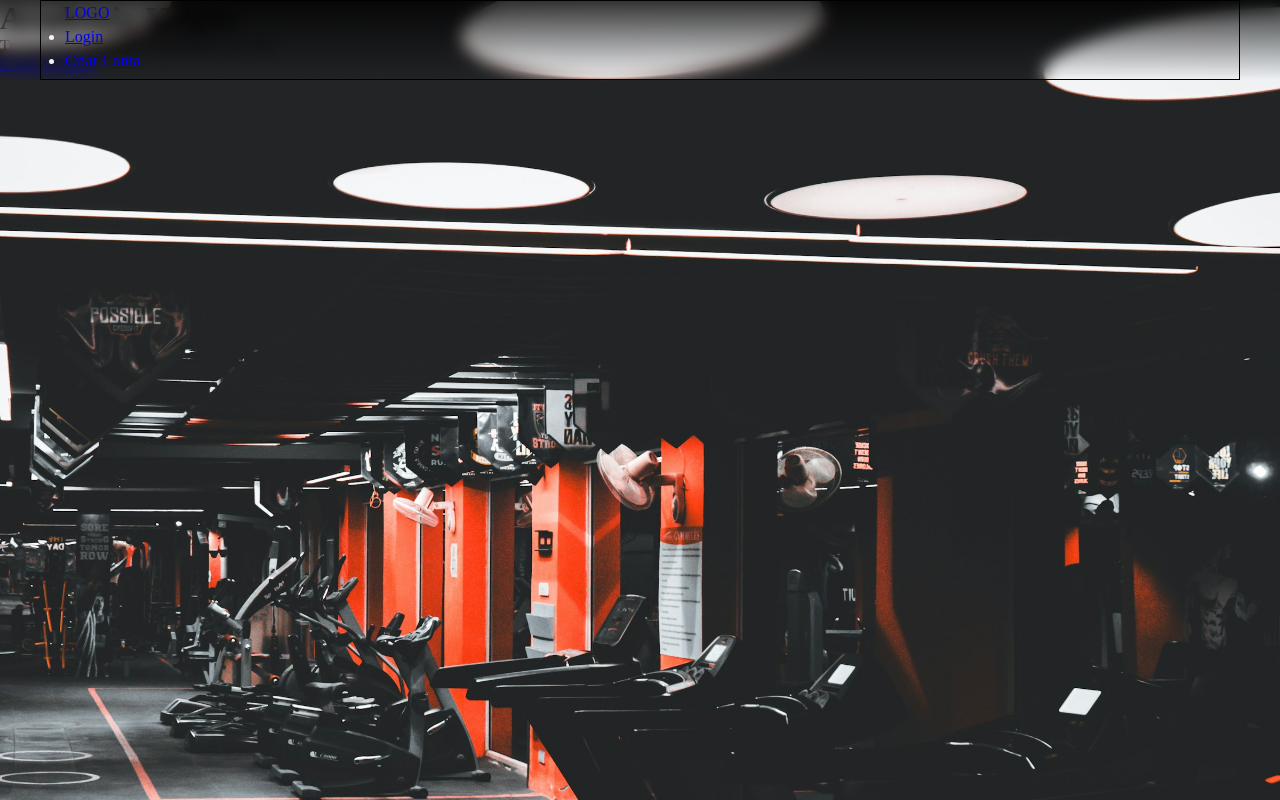
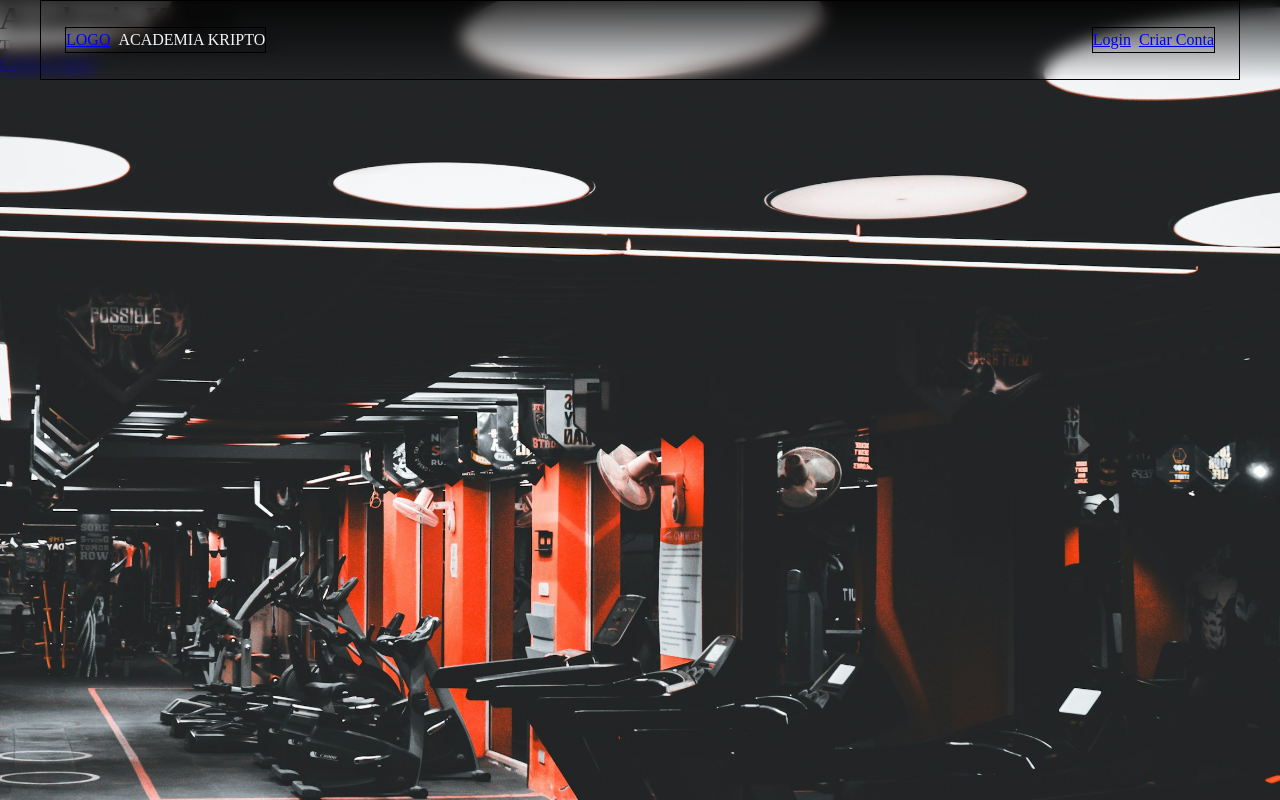
Before and after one commit to guiSantos006/ProjetoAcademiaKripto, a plain HTML site: page index.html in a window 1280 px wide. Drawn offline with Linux system fonts and the light colour scheme.

Commit message:
CSS MODIFY

```diff
--- a/css/styles.css
+++ b/css/styles.css
@@ -2,6 +2,10 @@
     margin: 0;
     padding: 0;
     box-sizing: border-box;
+}
+
+ul, li {
+    list-style-type: none;
 }
 
 nav {
@@ -11,7 +15,6 @@ nav {
     top: 0;
     width: 100%;
     height: 80px;
-    z-index: 50;
     color: oklch(0.967 0.003 264.542);
     line-height: 24px;
     display: flex;
@@ -26,7 +29,28 @@ nav {
     height: 80px;
     border: 1px solid black;
     padding: 0 24px;
+    display: flex;
+    justify-content: space-between;
+    align-items: center;
 }
+
+.div-max-navbar .div-logo {
+    display: flex;
+    align-items: center;
+    gap: 8px;
+    border: 1px solid black;
+}
+
+.div-max-navbar .div-menu {
+    display: flex;
+    justify-content: flex-end;
+    flex-direction: row;
+    align-items: center;
+    width: auto;
+    gap: 8px;
+    border: 1px solid black;
+}
+
 
 .div-hero-section {
     width: 100%;
--- a/index.html
+++ b/index.html
@@ -11,12 +11,11 @@
         <div class="div-max-navbar">
             <div class="div-logo">
                 <a href="#">LOGO</a>
+                <p>ACADEMIA KRIPTO</p>
             </div>
             <div class="div-menu">
-                <ul>
-                    <li><a href="#">Login</a></li>
-                    <li><a href="#">Criar Conta</a></li>
-                </ul>
+                <a href="#">Login</a>
+                <a href="#">Criar Conta</a>
             </div>
         </div>
     </nav>
```
